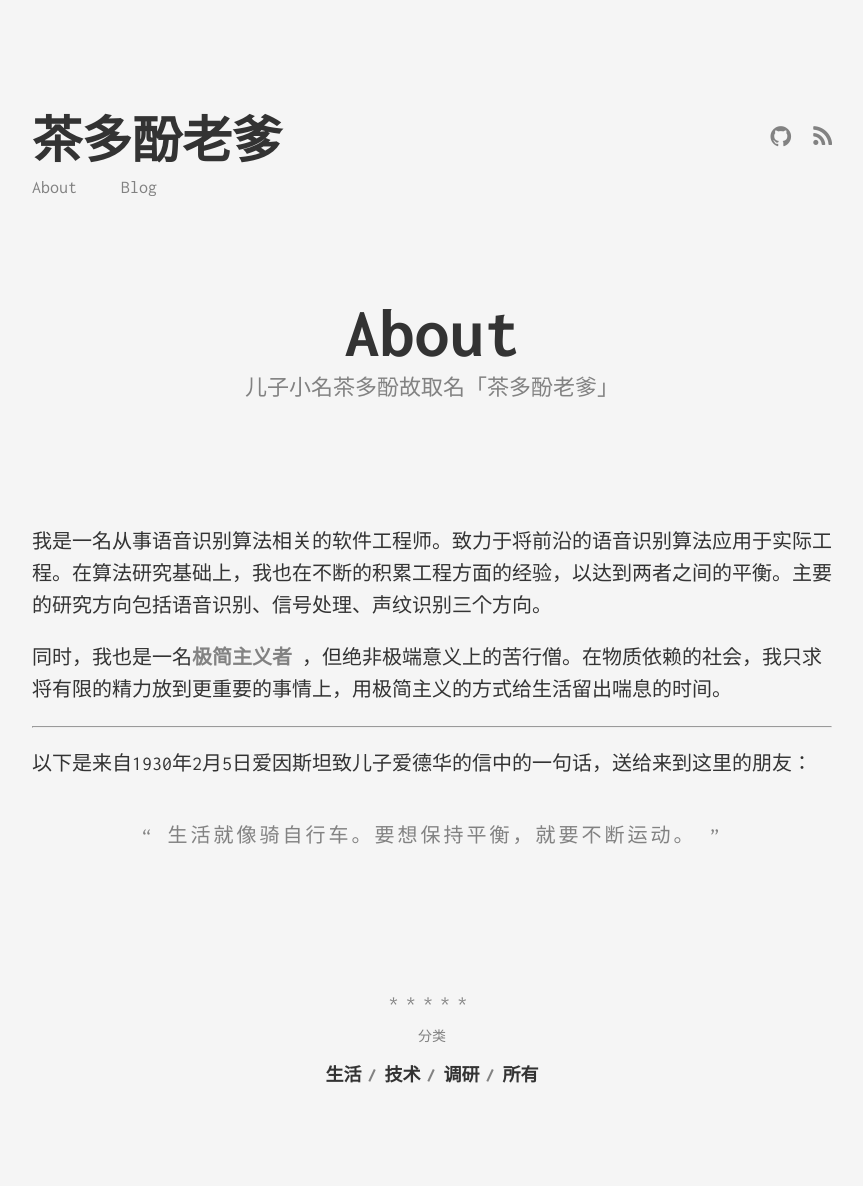
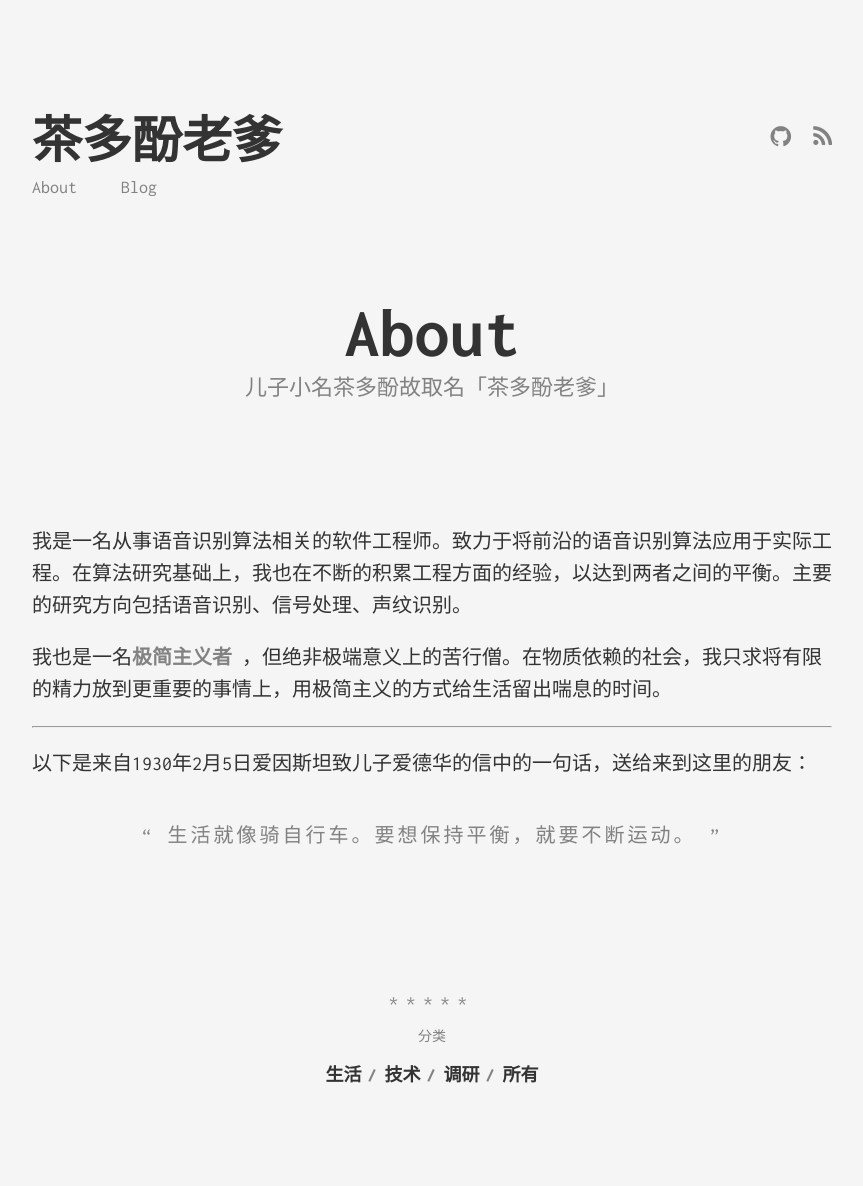
Before and after one commit to TeaPoly/TeaPoly.github.io, a Jekyll site: the page built from about.md, in a window 1280 px wide. Shown: the whole page, without its empty margins (208-1071 px from the left). Built offline with Jekyll 4.4.1, drawn with Linux system fonts in a browser that asks for light colours.

```diff
--- a/about.md
+++ b/about.md
@@ -5,9 +5,9 @@
 permalink: /about/
 ---
 
-我是一名从事语音识别算法相关的软件工程师。致力于将前沿的语音识别算法应用于实际工程。在算法研究基础上，我也在不断的积累工程方面的经验，以达到两者之间的平衡。主要的研究方向包括语音识别、信号处理、声纹识别三个方向。
+我是一名从事语音识别算法相关的软件工程师。致力于将前沿的语音识别算法应用于实际工程。在算法研究基础上，我也在不断的积累工程方面的经验，以达到两者之间的平衡。主要的研究方向包括语音识别、信号处理、声纹识别。
 
-同时，我也是一名[极简主义者](https://mnmlist.com/minimalist-faqs/) ，但绝非极端意义上的苦行僧。在物质依赖的社会，我只求将有限的精力放到更重要的事情上，用极简主义的方式给生活留出喘息的时间。
+我也是一名[极简主义者](https://mnmlist.com/minimalist-faqs/) ，但绝非极端意义上的苦行僧。在物质依赖的社会，我只求将有限的精力放到更重要的事情上，用极简主义的方式给生活留出喘息的时间。
 
 -----
 
```
